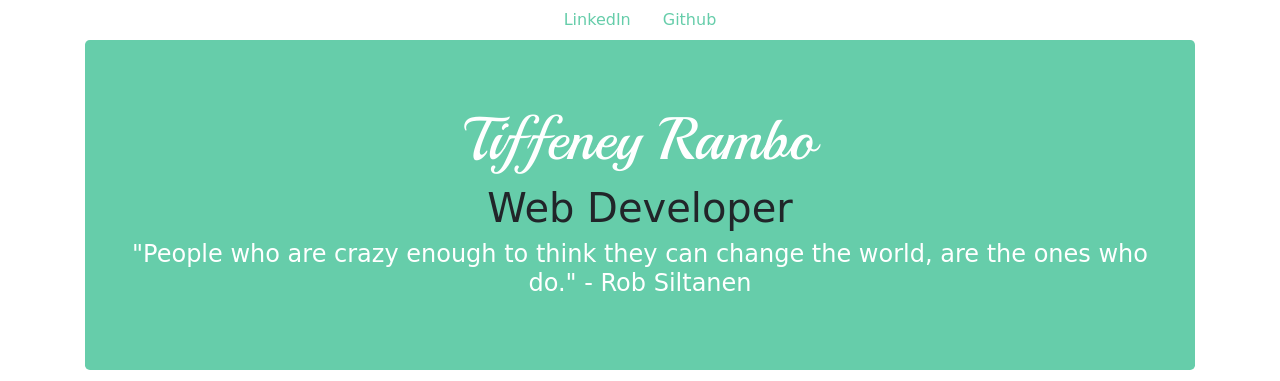
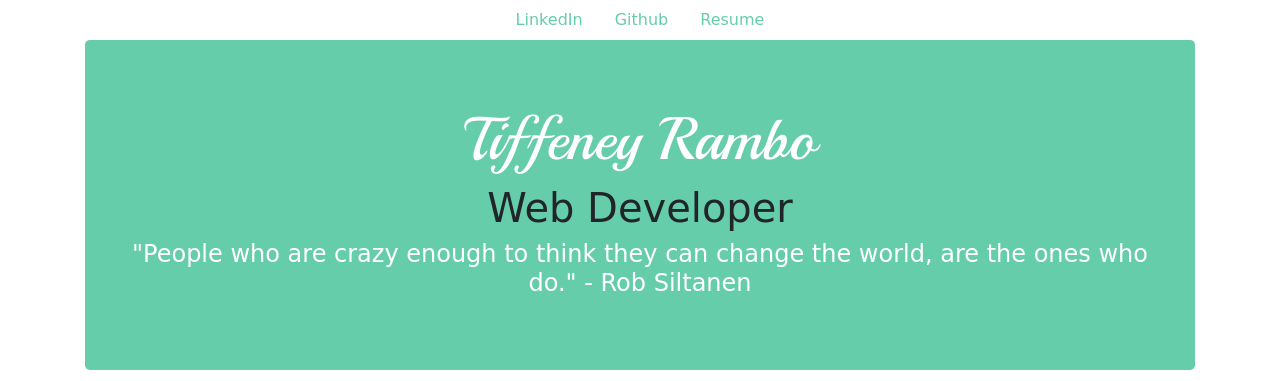
Before and after one commit to Tiffeney/Meet-Tiffeney-Rambo, a plain HTML site: page index.html in a window 1280 px wide. Shown: the top 381 px of the page. Drawn offline with nearby package versions, Linux system fonts and the light colour scheme; a web font is replaced by a local one.

Commit message:
added contact information

```diff
--- a/index.html
+++ b/index.html
@@ -22,6 +22,10 @@
             <li class="nav-item">
                 <a class="nav-link" a href="https://github.com/Tiffeney">Github</a>
             </li>
+            <li class="nav-item">
+              <a class="nav-link" a href="https://drive.google.com/open?id=1xSdHB9e-F758fyMyhQGwpi-07qzRoH4QRUUuFbCnshU" target="_blank">Resume</a>
+
+          </li>
         </ul>
     </div>
 </nav>
```
